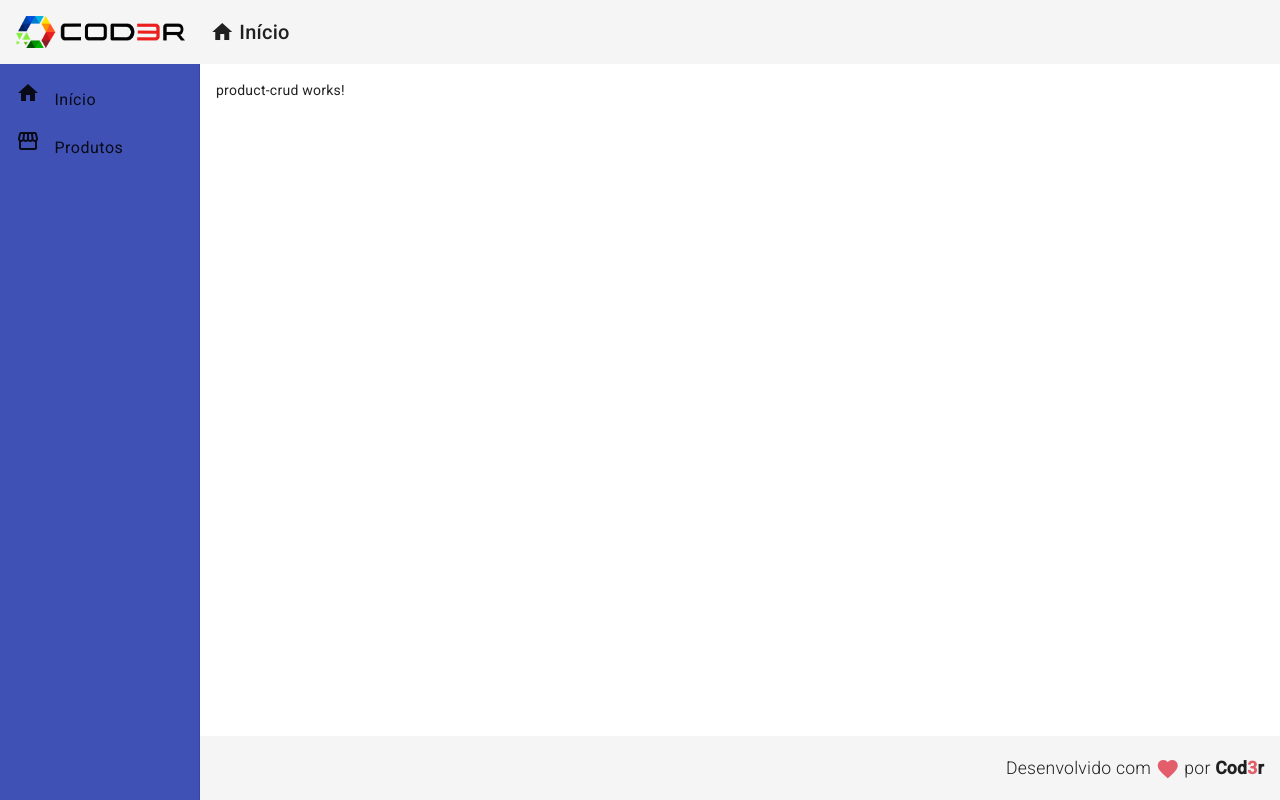
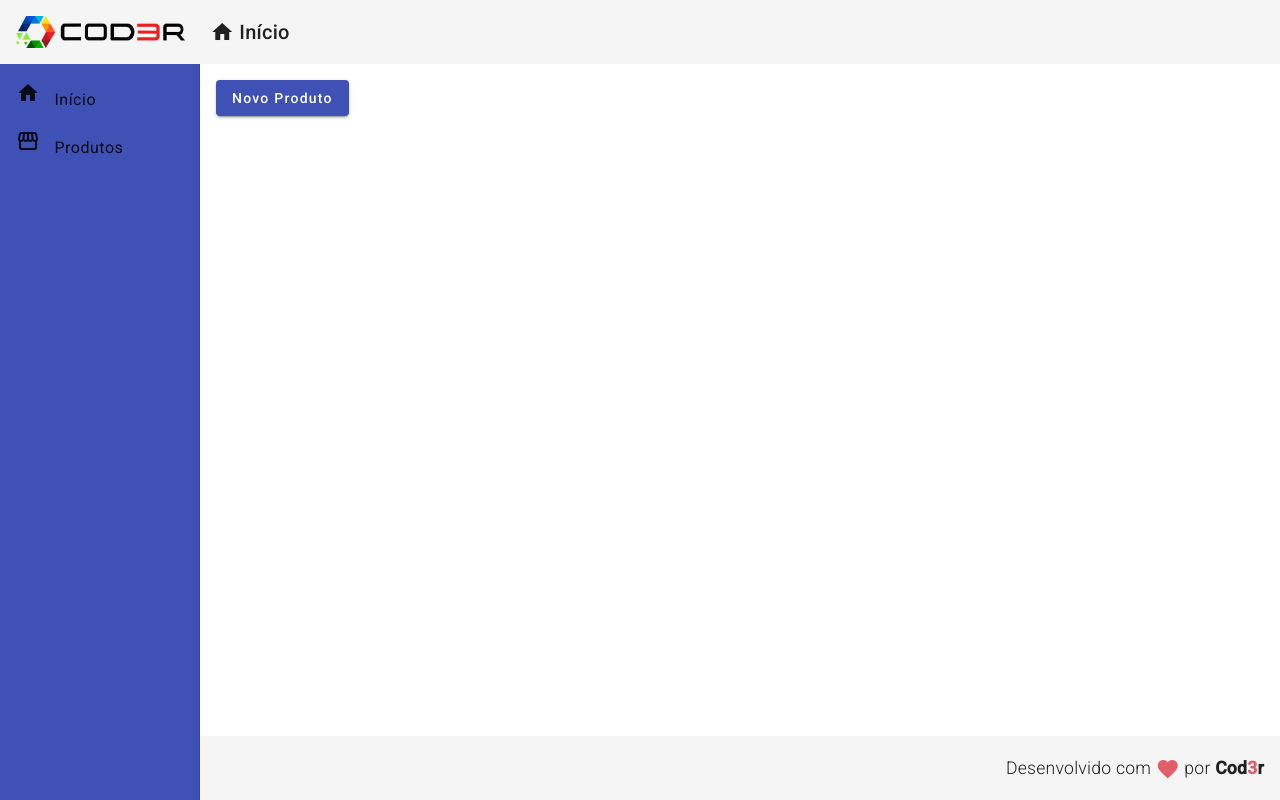
Before and after one commit to TrisKeliOn1/web-course, an Angular app in the folder angular-crud/frontend/: page /products in a window 1280 px wide. Built offline with nearby package versions, Linux system fonts and the light colour scheme.

Commit message:
Navigate to Create Products Screen

```diff
--- a/angular-crud/frontend/src/app/app.module.ts
+++ b/angular-crud/frontend/src/app/app.module.ts
@@ -18,6 +18,7 @@
 import { RedDirective } from './directives/red.directive';
 import { ForDirective } from './directives/for.directive';
 import { ProductCreateComponent } from './components/product/product-create/product-create.component';
+import { MatButtonModule } from  '@angular/material/button';
 @NgModule({
   declarations: [
     AppComponent,
@@ -37,7 +38,8 @@
     MatToolbarModule,
     MatSidenavModule,
     MatListModule,
-    MatCardModule
+    MatCardModule,
+    MatButtonModule
   ],
   providers: [],
   bootstrap: [AppComponent]
--- a/angular-crud/frontend/src/app/views/product-crud/product-crud.component.html
+++ b/angular-crud/frontend/src/app/views/product-crud/product-crud.component.html
@@ -1 +1,4 @@
-<p>product-crud works!</p>
+<button mat-raised-button (click)="navigateToProductCreate()"
+    color="primary">
+    Novo Produto
+</button>
--- a/angular-crud/frontend/src/app/views/product-crud/product-crud.component.ts
+++ b/angular-crud/frontend/src/app/views/product-crud/product-crud.component.ts
@@ -1,4 +1,5 @@
 import { Component } from '@angular/core';
+import { Router } from '@angular/router'
 
 @Component({
   selector: 'app-product-crud',
@@ -6,5 +7,12 @@
   styleUrls: ['./product-crud.component.css']
 })
 export class ProductCrudComponent {
+  constructor(private router: Router) {}
 
+  ngOnInit(): void {
+  }
+
+  navigateToProductCreate(): void {
+    this.router.navigate(['/products/create'])
+  }
 }
```
